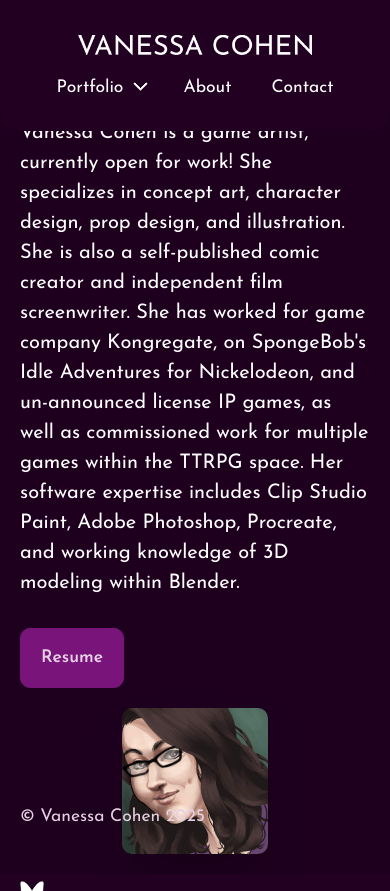
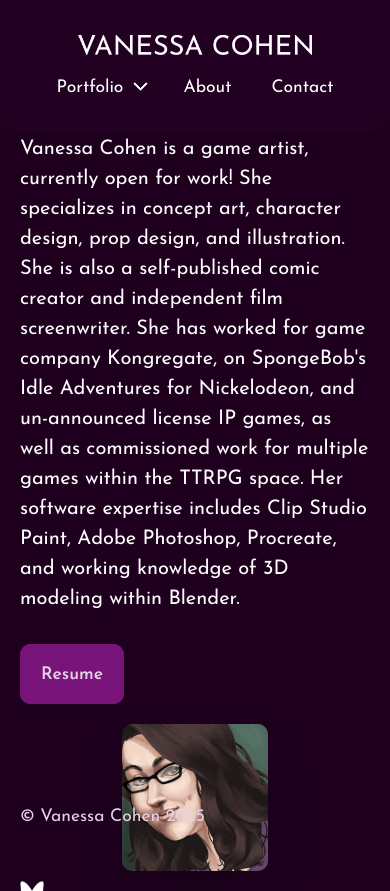
Before and after one commit to beverlyAH/vanessasketch, a Vue app: page /about in a window 390 px wide. Built offline with nearby package versions, Linux system fonts and the light colour scheme; what tailgrids would draw is missing.

Commit message:
change margins

```diff
--- a/src/components/portfolio/CardDeck.vue
+++ b/src/components/portfolio/CardDeck.vue
@@ -40,6 +40,7 @@ import PortfolioCard from "./PortfolioCard.vue";
   padding: 10px;
 
   @media screen and (max-width: 768px) {
+    margin-top: 13vh;
     flex-direction: column;
     align-items: center;
   }
--- a/src/views/About.vue
+++ b/src/views/About.vue
@@ -32,7 +32,7 @@
 <style scoped>
 .fullscreen {
   @media screen and (max-width: 768px) {
-    margin-top: 8vh;
+    margin-top: 10vh;
     overflow-wrap: break-word;
   }
 }
```
